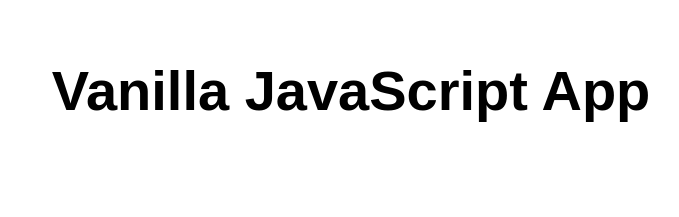
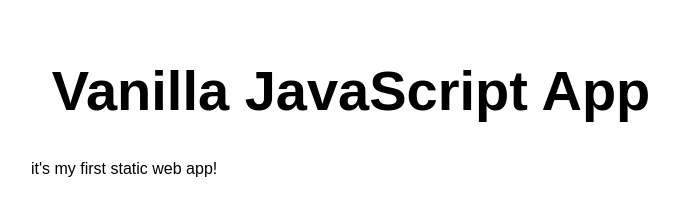
Before and after one commit to shrkw/my-first-static-web-app, a plain HTML site: page src/index.html in a window 1280 px wide. Shown: the whole page, without its empty margins (289-968 px from the left). Drawn offline with Linux system fonts and the light colour scheme.

Commit message:
add description

```diff
--- a/src/index.html
+++ b/src/index.html
@@ -11,6 +11,7 @@
 <body>
   <main>
     <h1>Vanilla JavaScript App</h1>
+    <p>it's my first static web app!</p>
   </main>
 </body>
 
```
